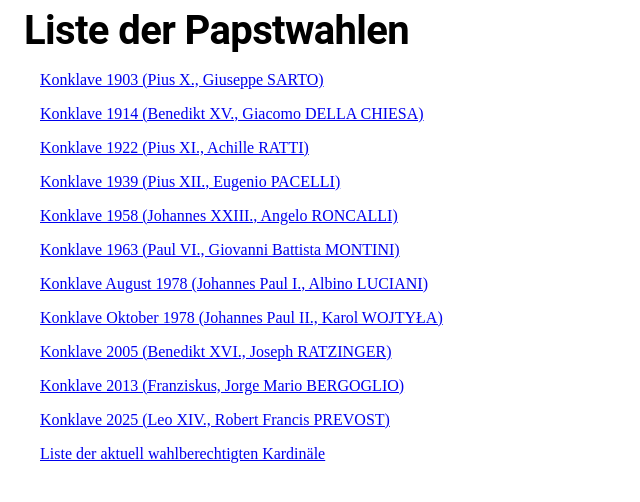
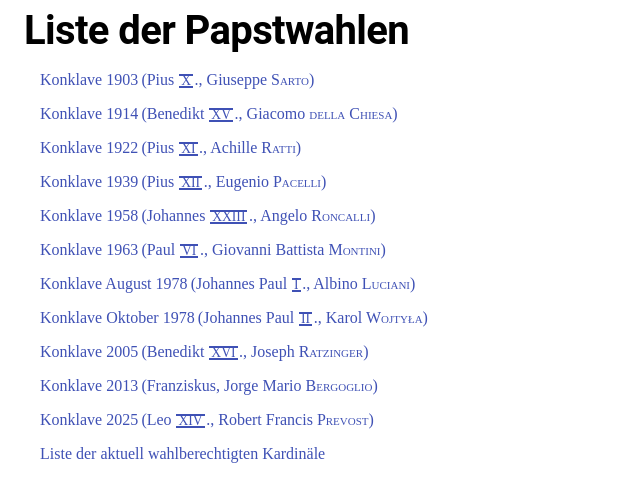
Before and after one commit to sklinkusch/konklave2025, a Next.js app: page / in a window 1280 px wide. Shown: the top 502 px of the page, without its empty margins (0-640 px from the left). Built offline with nearby package versions, Linux system fonts and the light colour scheme.

Commit message:
redefine structure and styles

```diff
--- a/src/app/page.tsx
+++ b/src/app/page.tsx
@@ -1,6 +1,7 @@
 import { allKonklaveYears, conclaves } from "@assets/data";
 import { Typography, List, ListItem } from "@mui/material";
-import Link from "next/link";
+import { Link } from "@components/Link/Link";
+import { arabicToRoman } from "src/helper/arabicToRoman";
 
 // eslint-disable-next-line react-refresh/only-export-components
 export async function generateMetadata() {
@@ -19,19 +20,73 @@ export default function Home() {
       <List>
         {allYears.map((year) => {
           const conclave = conclaves.find((conclave) => conclave.key === year);
-          const title = conclave ? conclave.title : year;
-          const pope = conclave
-            ? `(${conclave.pope}, ${conclave.cardinal})`
-            : "";
-          const allTitle = pope.length ? `${title} ${pope}` : title;
           return (
             <ListItem key={year}>
-              <Link href={`/${year}`}>{allTitle}</Link>
+              <Link href={`/${year}`} underline="none">
+                {conclave ? (
+                  <Typography variant="inherit" component="span">
+                    {conclave.title}
+                  </Typography>
+                ) : (
+                  <Typography variant="inherit" component="span">
+                    {year}
+                  </Typography>
+                )}
+                {conclave && conclave.pope && (
+                  <Typography
+                    variant="inherit"
+                    component="span"
+                    sx={{ display: "inline-block", marginLeft: "0.2rem" }}>
+                    (
+                    <Typography variant="inherit" component="span">
+                      {`${conclave.pope.name}`}
+                    </Typography>
+                    {typeof conclave.pope.number === "number" &&
+                      conclave.pope.number > 0 &&
+                      conclave.pope.number % 1 === 0 && (
+                        <>
+                          <Typography
+                            variant="inherit"
+                            component="span"
+                            sx={{
+                              display: "inline-block",
+                              lineHeight: 0.75,
+                              fontSize: "0.85em",
+                              borderTopColor: "inherit",
+                              borderTopWidth: "0.2em",
+                              borderTopStyle: "solid",
+                              borderBottomColor: "inherit",
+                              borderBottomStyle: "solid",
+                              borderBottomWidth: "0.2em",
+                              marginLeft: "0.3rem",
+                              px: "0.15em",
+                              mr: "0.1rem",
+                            }}>
+                            {`${arabicToRoman(conclave.pope.number)}`}
+                          </Typography>
+                          <Typography variant="inherit" component="span">
+                            .
+                          </Typography>
+                        </>
+                      )}
+                    <Typography variant="inherit" component="span">
+                      , {conclave.cardinal.firstName}
+                    </Typography>
+                    <Typography
+                      variant="inherit"
+                      component="span"
+                      sx={{ fontVariant: "small-caps" }}>
+                      {` ${conclave.cardinal.lastName}`}
+                    </Typography>
+                    )
+                  </Typography>
+                )}
+              </Link>
             </ListItem>
           );
         })}
         <ListItem key="current">
-          <Link href="/current">
+          <Link href="/current" underline="none">
             Liste der aktuell wahlberechtigten Kardinäle
           </Link>
         </ListItem>
--- a/src/assets/data.ts
+++ b/src/assets/data.ts
@@ -166,103 +166,205 @@ export const conclaves: Conclave[] = [
   {
     key: "1800",
     title: "Konklave 1799-1800",
-    pope: "Pius VII.",
-    cardinal: "Luigi Barnaba CHIARAMONTI",
+    pope: {
+      name: "Pius",
+      number: 7,
+    },
+    cardinal: {
+      firstName: "Luigi Barnaba",
+      lastName: "Chiaramonti",
+    },
   },
   {
     key: "1823",
     title: "Konklave 1823",
-    pope: "Leo XII.",
-    cardinal: "Annibale DELLA GENGA",
+    pope: {
+      name: "Leo",
+      number: 12,
+    },
+    cardinal: {
+      firstName: "Annibale",
+      lastName: "della Genga",
+    },
   },
   {
     key: "1829",
     title: "Konklave 1829",
-    pope: "Pius VIII.",
-    cardinal: "Francesco CASTIGLIONI",
+    pope: {
+      name: "Pius",
+      number: 8,
+    },
+    cardinal: {
+      firstName: "Francesco",
+      lastName: "Castiglioni",
+    },
   },
   {
     key: "1831",
     title: "Konklave 1830-31",
-    pope: "Gregor XVI.",
-    cardinal: "Bartolomeo CAPPELLARI",
+    pope: {
+      name: "Gregor",
+      number: 16,
+    },
+    cardinal: {
+      firstName: "Bartolomeo",
+      lastName: "Cappellari",
+    },
   },
   {
     key: "1846",
     title: "Konklave 1846",
-    pope: "Pius IX.",
-    cardinal: "Giovanni Maria MASTAI FERRETTI",
+    pope: {
+      name: "Pius",
+      number: 9,
+    },
+    cardinal: {
+      firstName: "Giovanni Maria",
+      lastName: "Mastai Ferretti",
+    },
   },
   {
     key: "1878",
     title: "Konklave 1878",
-    pope: "Leo XIII.",
-    cardinal: "Vincenzo Gioacchino PECCI",
+    pope: {
+      name: "Leo",
+      number: 13,
+    },
+    cardinal: {
+      firstName: "Vincenzo Gioacchino",
+      lastName: "Pecci",
+    },
   },
   {
     key: "1903",
     title: "Konklave 1903",
-    pope: "Pius X.",
-    cardinal: "Giuseppe SARTO",
+    pope: {
+      name: "Pius",
+      number: 10,
+    },
+    cardinal: {
+      firstName: "Giuseppe",
+      lastName: "Sarto",
+    },
   },
   {
     key: "1914",
     title: "Konklave 1914",
-    pope: "Benedikt XV.",
-    cardinal: "Giacomo DELLA CHIESA",
+    pope: {
+      name: "Benedikt",
+      number: 15,
+    },
+    cardinal: {
+      firstName: "Giacomo",
+      lastName: "della Chiesa",
+    },
   },
   {
     key: "1922",
     title: "Konklave 1922",
-    pope: "Pius XI.",
-    cardinal: "Achille RATTI",
+    pope: {
+      name: "Pius",
+      number: 11,
+    },
+    cardinal: {
+      firstName: "Achille",
+      lastName: "Ratti",
+    },
   },
   {
     key: "1939",
     title: "Konklave 1939",
-    pope: "Pius XII.",
-    cardinal: "Eugenio PACELLI",
+    pope: {
+      name: "Pius",
+      number: 12,
+    },
+    cardinal: {
+      firstName: "Eugenio",
+      lastName: "Pacelli",
+    },
   },
   {
     key: "1958",
     title: "Konklave 1958",
-    pope: "Johannes XXIII.",
-    cardinal: "Angelo RONCALLI",
+    pope: {
+      name: "Johannes",
+      number: 23,
+    },
+    cardinal: {
+      firstName: "Angelo",
+      lastName: "Roncalli",
+    },
   },
   {
     key: "1963",
     title: "Konklave 1963",
-    pope: "Paul VI.",
-    cardinal: "Giovanni Battista MONTINI",
+    pope: {
+      name: "Paul",
+      number: 6,
+    },
+    cardinal: {
+      firstName: "Giovanni Battista",
+      lastName: "Montini",
+    },
   },
   {
     key: "1978.1",
     title: "Konklave August 1978",
-    pope: "Johannes Paul I.",
-    cardinal: "Albino LUCIANI",
+    pope: {
+      name: "Johannes Paul",
+      number: 1,
+    },
+    cardinal: {
+      firstName: "Albino",
+      lastName: "Luciani",
+    },
   },
   {
     key: "1978.2",
     title: "Konklave Oktober 1978",
-    pope: "Johannes Paul II.",
-    cardinal: "Karol WOJTYŁA",
+    pope: {
+      name: "Johannes Paul",
+      number: 2,
+    },
+    cardinal: {
+      firstName: "Karol",
+      lastName: "Wojtyła",
+    },
   },
   {
     key: "2005",
     title: "Konklave 2005",
-    pope: "Benedikt XVI.",
-    cardinal: "Joseph RATZINGER",
+    pope: {
+      name: "Benedikt",
+      number: 16,
+    },
+    cardinal: {
+      firstName: "Joseph",
+      lastName: "Ratzinger",
+    },
   },
   {
     key: "2013",
     title: "Konklave 2013",
-    pope: "Franziskus",
-    cardinal: "Jorge Mario BERGOGLIO",
+    pope: {
+      name: "Franziskus",
+      number: null,
+    },
+    cardinal: {
+      firstName: "Jorge Mario",
+      lastName: "Bergoglio",
+    },
   },
   {
     key: "2025",
     title: "Konklave 2025",
-    pope: "Leo XIV.",
-    cardinal: "Robert Francis PREVOST",
+    pope: {
+      name: "Leo",
+      number: 14,
+    },
+    cardinal: {
+      firstName: "Robert Francis",
+      lastName: "Prevost",
+    },
   },
 ];
--- /dev/null
+++ b/src/components/Link/Link.tsx
@@ -0,0 +1,20 @@
+import NextLink from "next/link";
+import { Link as MuiLink } from "@mui/material";
+import React from "react";
+
+interface LinkProps {
+  href: string;
+  children: React.ReactNode;
+  // eslint-disable-next-line @typescript-eslint/no-explicit-any
+  [key: string]: any;
+}
+
+export const Link: React.FC<LinkProps> = ({ href, children, ...props }) => {
+  return (
+    <NextLink href={href} passHref style={{ textDecoration: "none" }}>
+      <MuiLink component="span" {...props}>
+        {children}
+      </MuiLink>
+    </NextLink>
+  );
+};
--- /dev/null
+++ b/src/helper/arabicToRoman.ts
@@ -0,0 +1,31 @@
+export const arabicToRoman = (num: number) => {
+  const romanNumerals: { value: number; numeral: string }[] = [
+    { value: 1000, numeral: "M" },
+    { value: 999, numeral: "IM" },
+    { value: 990, numeral: "XM" },
+    { value: 900, numeral: "CM" },
+    { value: 500, numeral: "D" },
+    { value: 499, numeral: "ID" },
+    { value: 490, numeral: "XD" },
+    { value: 400, numeral: "CD" },
+    { value: 100, numeral: "C" },
+    { value: 99, numeral: "IC" },
+    { value: 90, numeral: "XC" },
+    { value: 50, numeral: "L" },
+    { value: 49, numeral: "IL" },
+    { value: 40, numeral: "XL" },
+    { value: 10, numeral: "X" },
+    { value: 9, numeral: "IX" },
+    { value: 5, numeral: "V" },
+    { value: 4, numeral: "IV" },
+    { value: 1, numeral: "I" },
+  ];
+  let result = "";
+  for (const { value, numeral } of romanNumerals) {
+    while (num >= value) {
+      result += numeral;
+      num -= value;
+    }
+  }
+  return result;
+};
--- a/src/types/types.ts
+++ b/src/types/types.ts
@@ -1,4 +1,10 @@
 export enum ConclaveYears {
+  Conclave1800 = "1800",
+  Conclave1823 = "1823",
+  Conclave1829 = "1829",
+  Conclave1831 = "1831",
+  Conclave1846 = "1846",
+  Conclave1878 = "1878",
   Conclave1903 = "1903",
   Conclave1914 = "1914",
   Conclave1922 = "1922",
@@ -149,6 +155,12 @@ export interface NewFirstName {
 export interface Conclave {
   key: string;
   title: string;
-  pope: string;
-  cardinal: string;
+  pope: {
+    name: string;
+    number: number | null;
+  };
+  cardinal: {
+    firstName: string;
+    lastName: string;
+  };
 }
```
Also changed, not shown: src/app/[year]/page.tsx (+55 -5 lines).
